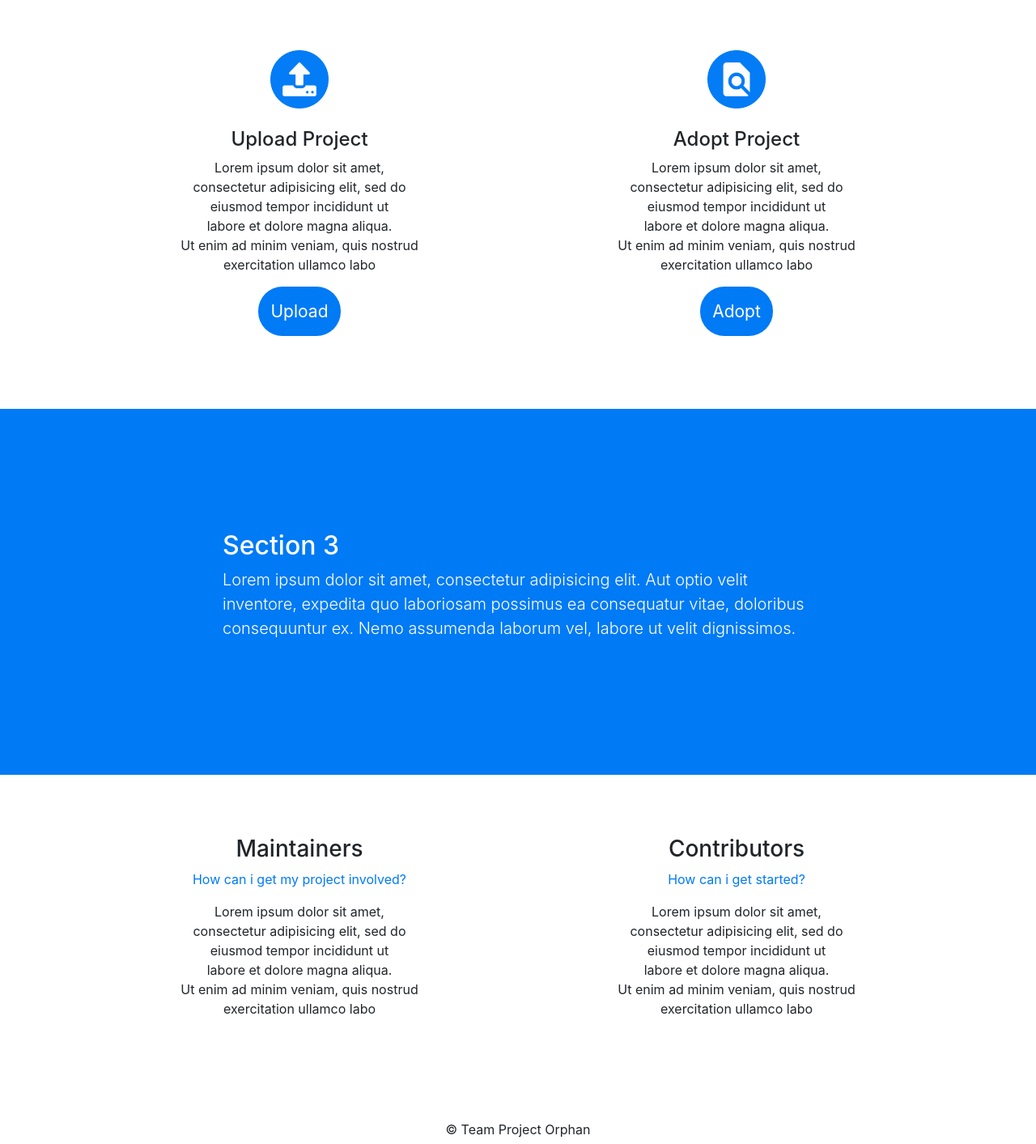
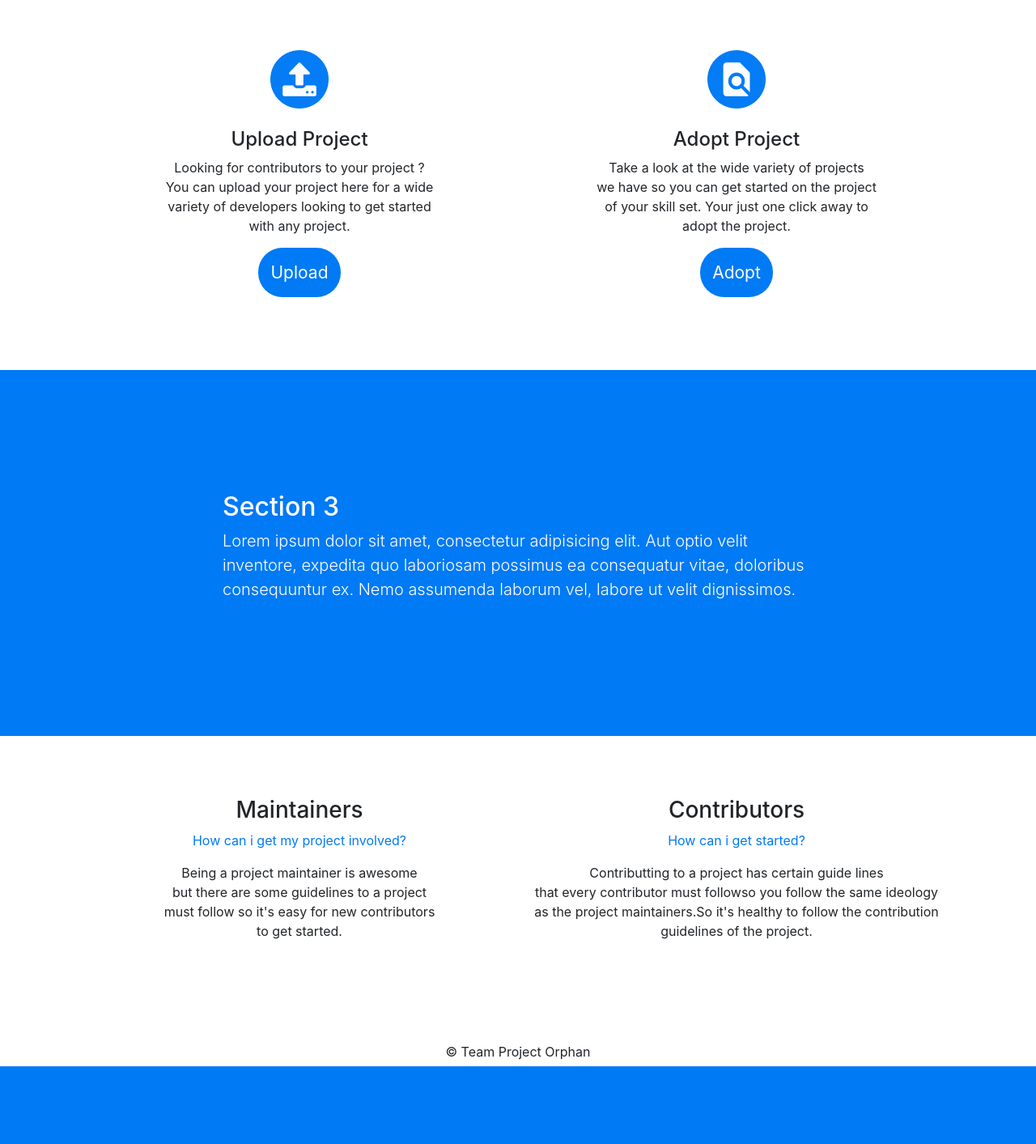
Before and after one commit to Shivams334/Project_Orphan, a Django app: page / in a window 1280 px wide. Shown: the part 571-1984 px from the top of the page at 81% size. After the commit the page ends 1888 px from the top, so only its background shows below. Run offline with Django 3.2, Linux system fonts and the light colour scheme; some libraries are stand-ins or nearby versions.

Commit message:
home.html: Added content to the page.

```diff
--- a/templates/home.html
+++ b/templates/home.html
@@ -14,9 +14,7 @@
                 <div class="col-md-6 mx-auto">
                   <center><img src="{% static 'img/Upload_Project.png' %}" alt="" height="72" width="72" align="top"></center><br>
                   <center><h4>Upload Project</h4></center>
-                  <center>Lorem ipsum dolor sit amet,<br> consectetur adipisicing elit, sed do <br>eiusmod
-                          tempor incididunt ut <br>labore et dolore magna aliqua.<br> Ut enim ad minim veniam,
-                          quis nostrud <br>exercitation ullamco labo</center>
+                  <center>Looking for contributors to your project ?<br>You can upload your project here for a wide <br> variety of developers looking to get started<br> with any project.</center>
                   <center>
                     <button class="button"  type="button" onclick="" href="#">Upload</button>
                   </center>
@@ -24,9 +22,8 @@
                 <div class="col-md-6 mx-auto">
                   <center><img src="{% static 'img/Adopt_Project.png' %}" alt="" height="72" width="72" align="top"></center><br>
                   <center><h4>Adopt Project</h4></center>
-                  <center>Lorem ipsum dolor sit amet,<br> consectetur adipisicing elit, sed do <br>eiusmod
-                          tempor incididunt ut <br>labore et dolore magna aliqua.<br> Ut enim ad minim veniam,
-                          quis nostrud <br>exercitation ullamco labo</center>
+                  <center>Take a look at the wide variety of projects<br> we have so you can get started on the project<br> of your skill set. Your just one click away to <br>adopt the project.
+                  </center>
                   <center>
                     <button class="button"  type="button" onclick="" href="#">Adopt</button>
                   </center>
@@ -51,17 +48,18 @@
               <div class="row">
                 <div class="col-md-6 mx-auto">
                   <center><h3>Maintainers</h3></center>
+                  </center>
                   <center><p style="color: #007af5">How can i get my project involved?</p></center>
-                  <center>Lorem ipsum dolor sit amet,<br> consectetur adipisicing elit, sed do <br>eiusmod
-                          tempor incididunt ut <br>labore et dolore magna aliqua.<br> Ut enim ad minim veniam,
-                          quis nostrud <br>exercitation ullamco labo</center>
+                  <center>Being a project maintainer is awesome <br>
+                    but there are some guidelines to a project <br>must follow
+                  so it's easy for new contributors <br>to get started.
                 </div>
                 <div class="col-md-6 mx-auto">
                   <center><h3>Contributors</h3></center>
+                  <!-- This should be redirected to the mozilla page !-->
                   <center><p style="color: #007af5">How can i get started?</p></center>
-                  <center>Lorem ipsum dolor sit amet,<br> consectetur adipisicing elit, sed do <br>eiusmod
-                  tempor incididunt ut <br>labore et dolore magna aliqua.<br> Ut enim ad minim veniam,
-                  quis nostrud <br>exercitation ullamco labo</center>
+                  <center>Contributting to a project has certain guide lines <br> that every contributor must followso you follow the same ideology <br>as the project maintainers.So it's healthy to follow the contribution guidelines of the project.
+                  </center>
                 </div>
               </div>
             </div>
```
